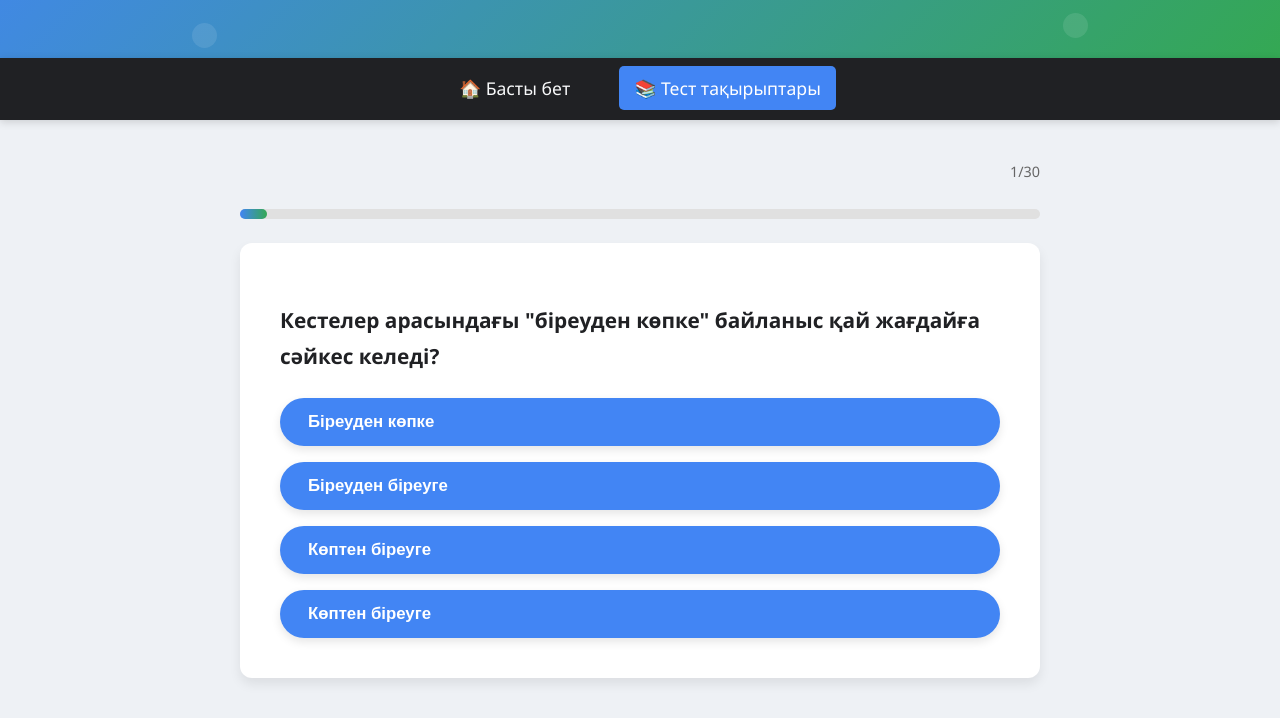
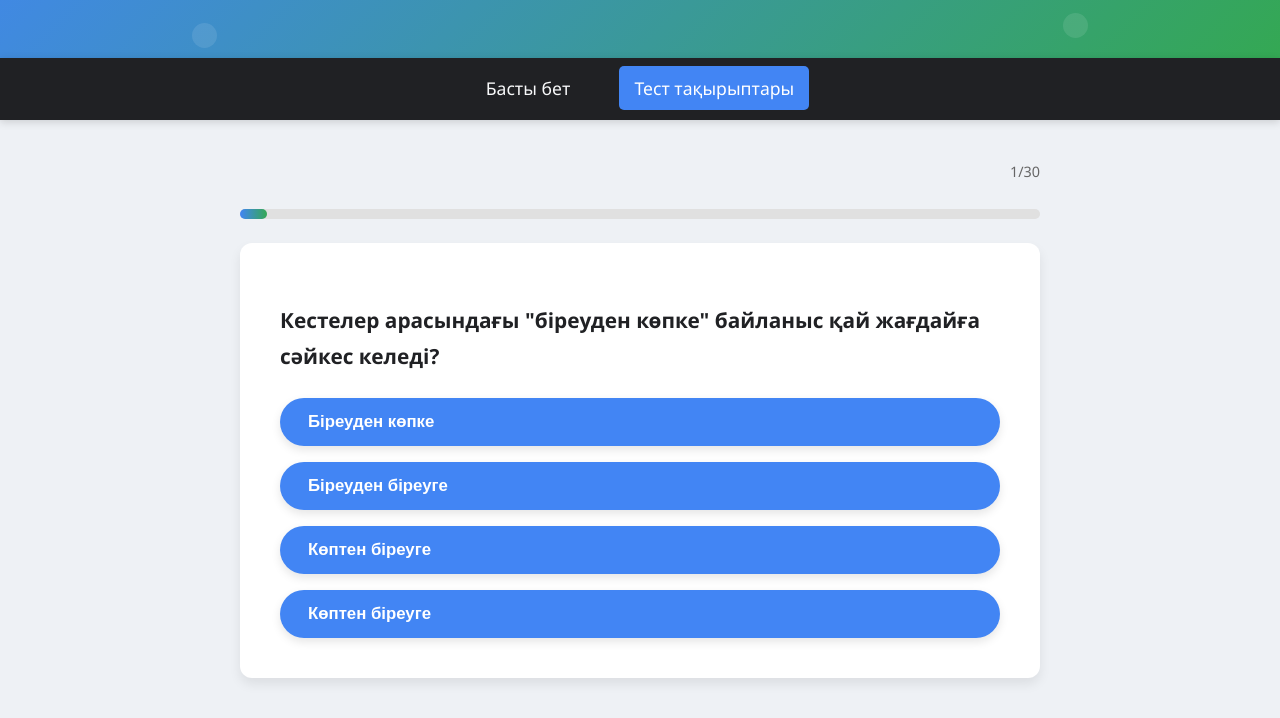
Before and after one commit to sautbekov077/ent4it, a plain HTML site: page derekter.html in a window 1280 px wide. Shown: the part 164-882 px from the top of the page. Drawn offline with Linux system fonts and the light colour scheme.

Commit message:
Update title and navigation text in derekter.html

```diff
--- a/derekter.html
+++ b/derekter.html
@@ -3,7 +3,7 @@
 <head>
   <meta charset="UTF-8">
   <meta name="viewport" content="width=device-width, initial-scale=1.0">
-  <title>Тест: Деректор қорының тақырыбының негіздері</title>
+  <title>Тест: Ақпарат тақырыбының негіздері</title>
   <style>
     :root {
       --primary-color: #4285f4; /* Google Blue */
@@ -287,8 +287,8 @@
   </header>
    <nav>
         <ul>
-            <li><a href="index.html">🏠 Басты бет</a></li>
-            <li><a href="test.html" class="active">📚 Тест тақырыптары</a></li>
+            <li><a href="index.html">Басты бет</a></li>
+            <li><a href="test.html" class="active">Тест тақырыптары</a></li>
         </ul>
     </nav>
 
```
